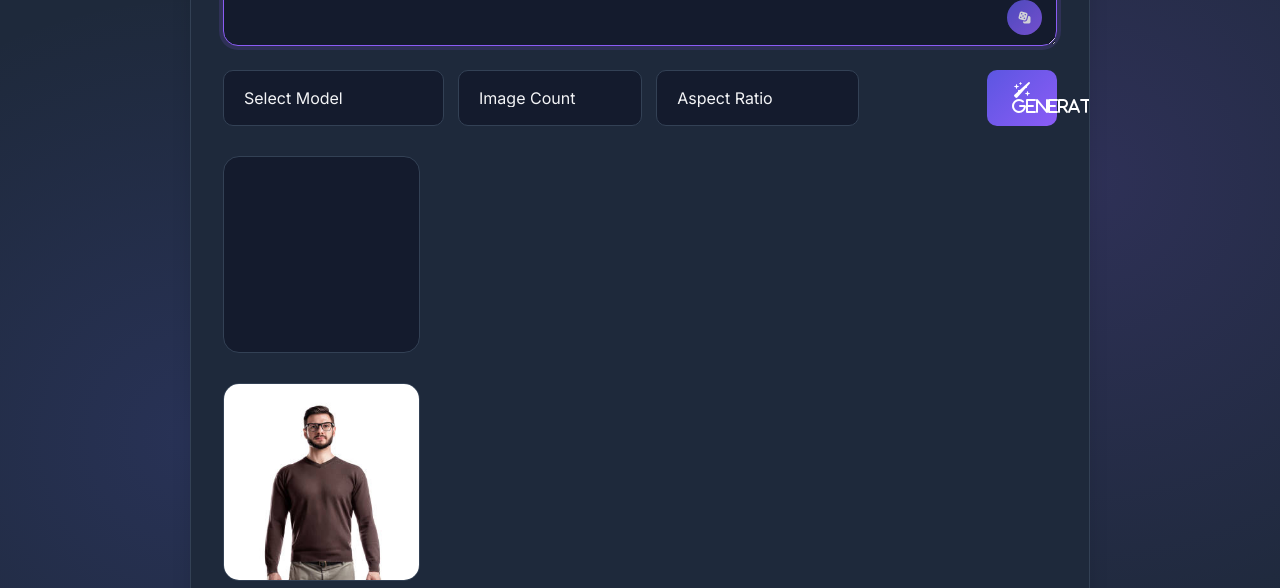
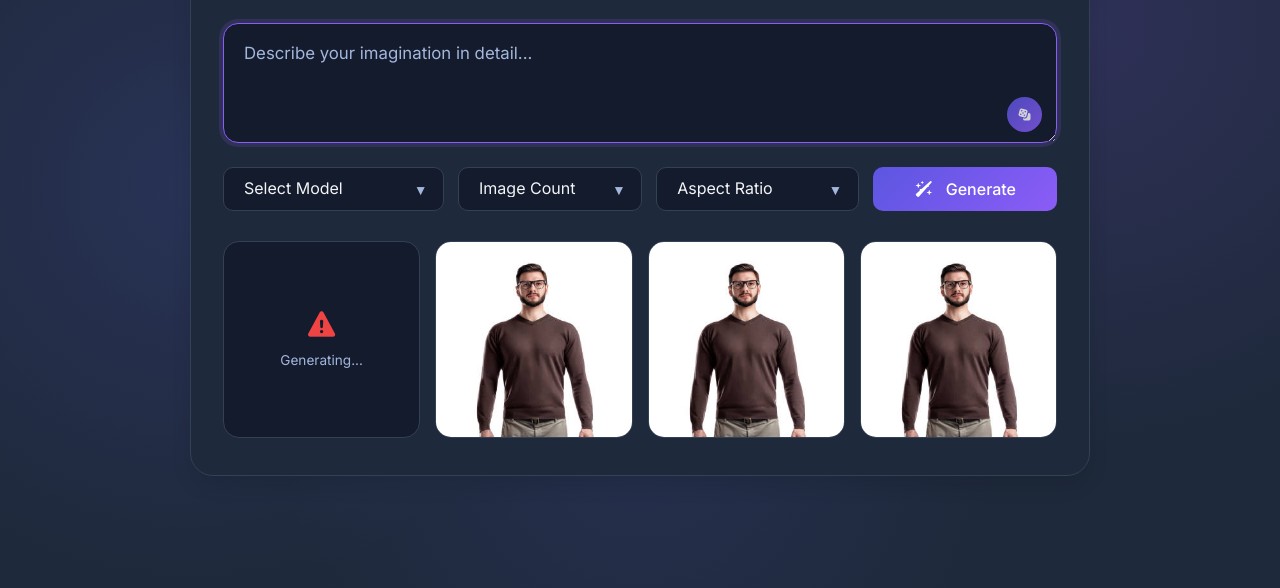
Before and after one commit to Sushan8-1/AI-IMG-generator, a plain HTML site: page index.html in a window 1280 px wide. Shown: the part 212-800 px from the top of the page. Drawn offline with Linux system fonts and the light colour scheme.

Commit message:
Bug fixes

```diff
--- a/index.html
+++ b/index.html
@@ -66,24 +66,22 @@
                     </div>
 
                     <button type="submit" class="generate-btn">
-                        <i class="fa-solid fa-wand-sparkles">
-                            Generate
-                        </i>
+                        <i class="fa-solid fa-wand-sparkles"></i>
+                        Generate
                     </button>
 
                 </div>
 
+                <div class="gallery-grid">
 
-
-                <div class="gallery-grid">
                     <div class="img-card error">
                         <div class="status-container">
                             <div class="spinner">
-                                <i class="fa-solid fa-triangle-exclamation"></i>
-                                <p class="status-text">
+                            </div>
+                            <i class="fa-solid fa-triangle-exclamation"></i>
+                            <p class="status-text">
                                     Generating...
                                 </p>
-                            </div>
                         </div>
                         <img src="test.png" class="result-img" />
                         <div class="img-overlay">
@@ -92,9 +90,7 @@
                             </button>
                         </div>
                     </div>
-                </div>
 
-                <div class="gallery-grid">
                     <div class="img-card">
                         <img src="test.png" class="result-img" />
                         <div class="img-overlay">
@@ -103,9 +99,7 @@
                             </button>
                         </div>
                     </div>
-                </div>
 
-                <div class="gallery-grid">
                     <div class="img-card">
                         <img src="test.png" class="result-img" />
                         <div class="img-overlay">
@@ -114,9 +108,7 @@
                             </button>
                         </div>
                     </div>
-                </div>
 
-                <div class="gallery-grid">
                     <div class="img-card">
                         <img src="test.png" class="result-img" />
                         <div class="img-overlay">
@@ -125,10 +117,9 @@
                             </button>
                         </div>
                     </div>
-                </div>
 
 
-
+                </div>
 
             </form>
         </div>
--- a/style.css
+++ b/style.css
@@ -108,7 +108,7 @@ body.dark-theme .container {
     justify-content: center;
     background: var(--color-input);
     border: 1px solid var(--color-border);
-    transition: all 0.3 ease;
+    transition: all 0.3s ease;
 }
 
 .header .theme-toggle:hover{
@@ -138,7 +138,7 @@ body.dark-theme .container {
     color: var(--color-text);
     background: var(--color-input);
     border: 1px solid var(--color-border);
-    transition: all 0.3 ease;
+    transition: all 0.3s ease;
 }
 
 .prompt-container .prompt-input::placeholder {
@@ -179,13 +179,13 @@ body.dark-theme .container {
     grid-template-columns: 1.2fr 1fr 1.1fr 1fr;
 }
 
-.prompt-actions .select-wrappers{
+.prompt-actions .select-wrapper{
     position: relative;
 }
 
-.prompt-actions .select-wrappers::after{
-    content: "\f078";
-    font-family: "Font Awesome 6 Free";
+.prompt-actions .select-wrapper::after{
+    content: "▾";
+    font-family: inherit;
     font-weight: 900;
     position: absolute;
     right: 20px;
@@ -205,7 +205,7 @@ body.dark-theme .container {
     border-radius: 10px;
     background: var(--color-input);
     border: 1px solid var(--color-border);
-    transition: all 0.3 ease;
+    transition: all 0.3s ease;
 }
 
 .prompt-actions .custom-select {
@@ -224,7 +224,7 @@ body.dark-theme .container {
 .prompt-actions .generate-btn {
     display: flex;
     gap: 12px;
-    margin-left: auto;
+    /* margin-left: auto; */
     font-weight: 500;
     align-items: center;
     justify-content: center;
@@ -234,7 +234,7 @@ body.dark-theme .container {
     background: var(--color-gradient);
 }
 
-.prompt-actions .generate-btn::hover {
+.prompt-actions .generate-btn:hover {
     transform: translateZ(-2px);
     box-shadow: 0 4px 10px rgba(109, 40, 217, 0.3);
 }
@@ -303,7 +303,7 @@ body.dark-theme .container {
     border: none;
     cursor: pointer;
     background: rgba(255, 255, 255, 0.25);
-    transition: all 0.3 ease;
+    transition: all 0.3s ease;
 }
 
 .gallery-grid .img-card .img-overlay .img-download-btn:hover{
```
